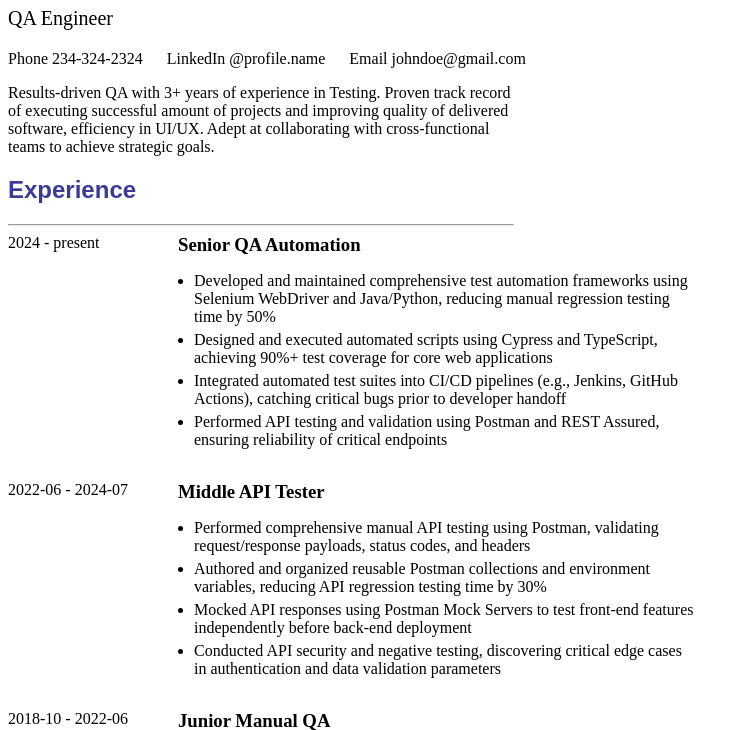
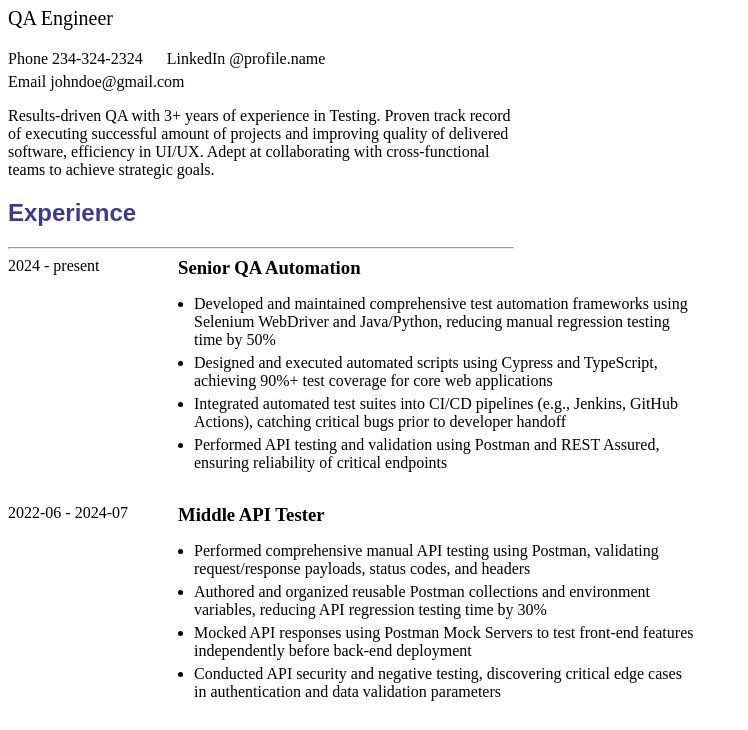
Before and after one commit to KadarKadarSasha/kadar-car-shop, a website: page cv.html in a window 1280 px wide. Shown: the part 73-803 px from the top of the page, without its empty margins (0-748 px from the left). Drawn offline with Linux system fonts and the light colour scheme.

Commit message:
add div + style to contact info

```diff
--- a/assets/css/cv.css
+++ b/assets/css/cv.css
@@ -11,6 +11,10 @@ h1,
 h2 {
   color: rgb(59, 59, 146);
   font-family: sans-serif;
+}
+
+.contact-phone {
+  margin-bottom: 5px;
 }
 
 address {
--- a/cv.html
+++ b/cv.html
@@ -11,8 +11,10 @@
       <h1>Kadar Oleksandr</h1>
       <p class="job-title">QA Engineer</p>
       <address>
-        <a href="">Phone 234-324-2324</a>
-        <a href="">LinkedIn @profile.name</a>
+        <div class="contact-phone">
+          <a href="">Phone 234-324-2324</a>
+          <a href="">LinkedIn @profile.name</a>
+        </div>
 
         <a href="">Email johndoe@gmail.com</a>
       </address>
```
